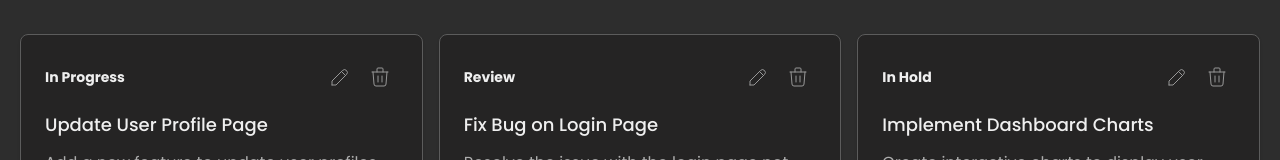
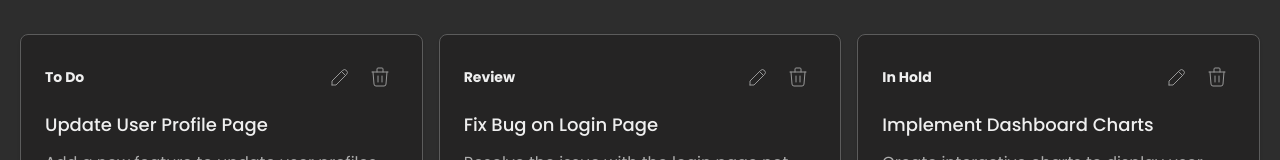
Before and after one commit to YerrouHamza/Taskify-Vue, a Vue app: page / in a window 1280 px wide. Shown: the part 150-310 px from the top of the page. Built offline with nearby package versions, Linux system fonts and the light colour scheme.

Commit message:
added to do statue

```diff
--- a/public/tasks.json
+++ b/public/tasks.json
@@ -3,7 +3,7 @@
         {
             "title": "Update User Profile Page",
             "text": "Add a new feature to update user profiles with profile picture support.",
-            "statue": "In Progress",
+            "statue": "To Do",
             "id": 1
         },
         {
--- a/src/components/modals/AddModal.vue
+++ b/src/components/modals/AddModal.vue
@@ -23,6 +23,7 @@
                                     <label for="AddTaskStatue" class="block mb-2 text-lg font-medium text-gray-100">Statue</label>
                                     <select v-model="newTask.statue" id="AddTaskStatue" class="border text-gray-200 text-sm rounded-lg focus:ring-blue-500 focus:border-blue-500 block w-full p-2.5 bg-gray-700 border-gray-600 placeholder-gray-400 focus:ring-blue-500 focus:border-blue-500">
                                         <option value="select" selected disabled>Choose a Status</option>
+                                        <option value="To Do">To Do</option>
                                         <option value="In Progress">In Progress</option>
                                         <option value="Pending">Pending</option>
                                         <option value="Review">Review</option>
--- a/src/components/modals/EditModal.vue
+++ b/src/components/modals/EditModal.vue
@@ -22,6 +22,7 @@
                                 <div>
                                     <label for="AddTaskStatue" class="block mb-2 text-lg font-medium text-gray-100">Statue</label>
                                     <select v-model="taskEdit.statue" id="AddTaskStatue" class="border text-gray-200 text-sm rounded-lg focus:ring-blue-500 focus:border-blue-500 block w-full p-2.5 bg-gray-700 border-gray-600 placeholder-gray-400 focus:ring-blue-500 focus:border-blue-500">
+                                        <option value="To Do">To Do</option>
                                         <option value="In Progress">In Progress</option>
                                         <option value="Pending">Pending</option>
                                         <option value="Review">Review</option>
```
